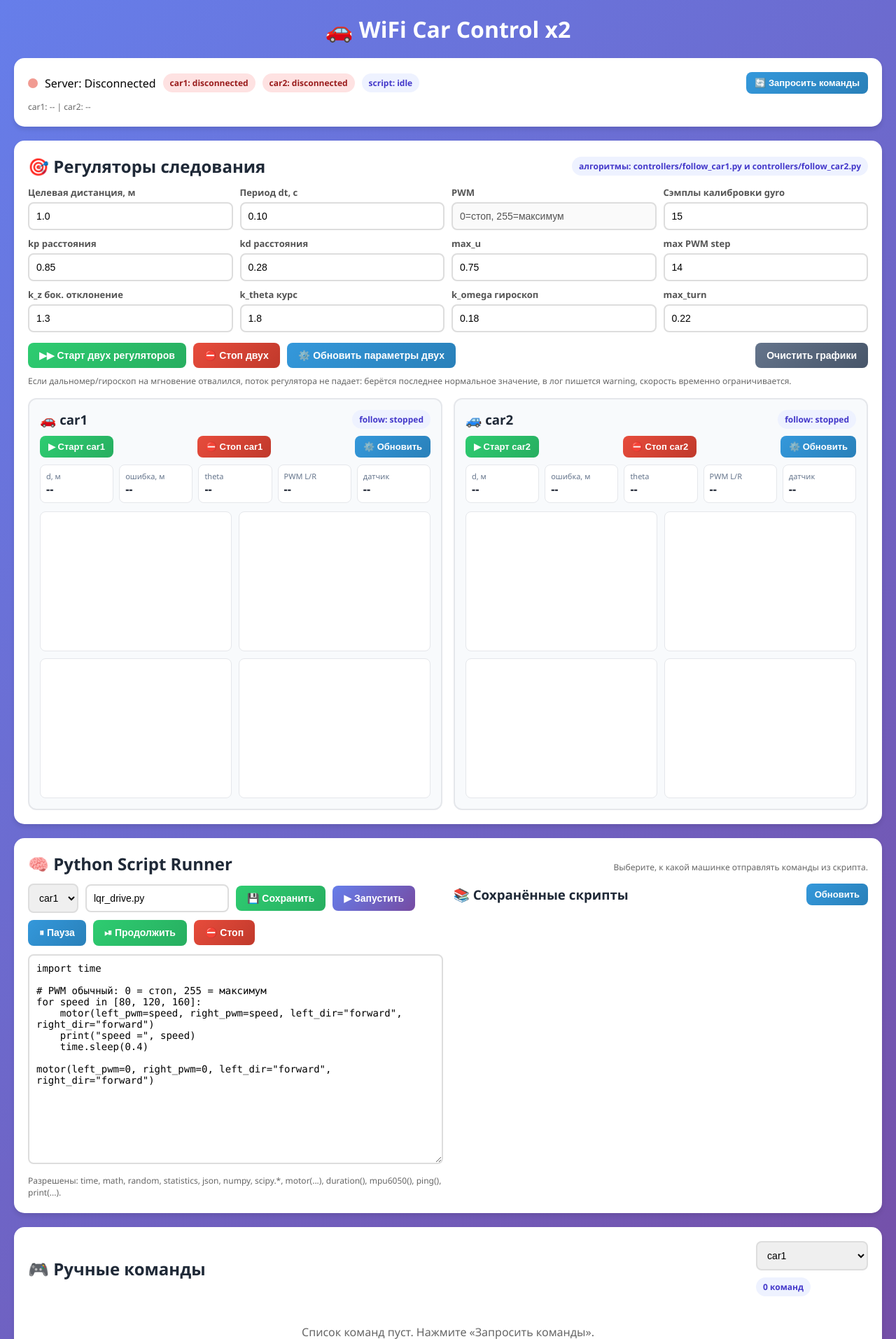
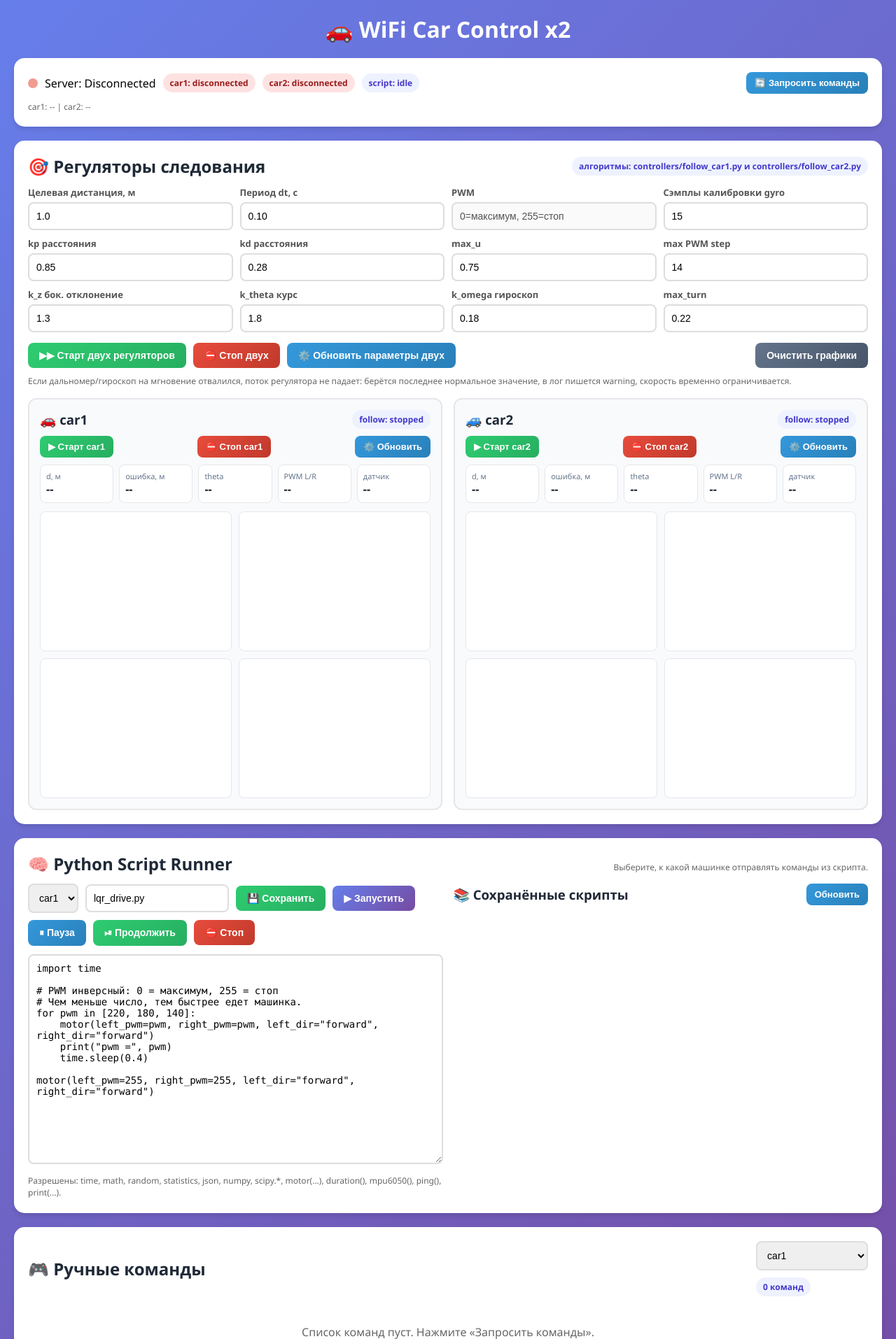
Before and after one commit to cPhasma/prime-robotics-control, a Flask app: page / in a window 1280 px wide. Shown: the top 1914 px of the page at 70% size. Run offline with Flask 3, Linux system fonts and the light colour scheme; a map, chart or similar area stays blank; some libraries are stand-ins or nearby versions.

Commit message:
Fix inverted PWM mapping for motor driver

```diff
--- a/scripts/follow_distance_demo.py
+++ b/scripts/follow_distance_demo.py
@@ -19,7 +19,7 @@ def clamp(x, lo, hi):
 
 def norm_to_pwm(u):
     u = clamp(u, 0.0, 1.0)
-    return int(u * 255)
+    return int(round(255 * (1 - u)))
 
 prev_e_d = 0.0
 e_d_dot_f = 0.0
@@ -54,4 +54,4 @@ for step in range(200):
     prev_e_d = e_d
     time.sleep(DT)
 
-motor(left_pwm=0, right_pwm=0, left_dir="forward", right_dir="forward")
+motor(left_pwm=255, right_pwm=255, left_dir="forward", right_dir="forward")
--- a/scripts/lqr_drive.py
+++ b/scripts/lqr_drive.py
@@ -6,7 +6,7 @@ def drive_step(speed, delay_s=0.1):
     time.sleep(delay_s)
 
 def stop_car():
-    motor(left_pwm=0, right_pwm=0, left_dir="forward", right_dir="forward")
+    motor(left_pwm=255, right_pwm=255, left_dir="forward", right_dir="forward")
 
 for i in range(3):
     drive_step(140 + i * 10, 0.1)
--- a/server.py
+++ b/server.py
@@ -72,8 +72,8 @@ registered_commands_by_car = {car_id: [] for car_id in CAR_IDS}
 pending_commands = {}
 pending_lock = threading.Lock()
 
-# Теперь PWM обычный: 0 = стоп, 255 = максимум. Это исправляет проблему с "полным газом".
-MOTOR_PWM_INVERTED = False
+# ВАЖНО: у этой машинки PWM инверсный: 0 = максимум, 255 = стоп.
+MOTOR_PWM_INVERTED = True
 
 
 def normalize_car_id(car_id):
@@ -440,8 +440,8 @@ def try_emergency_stop(car_id='car1', reason=''):
             payload = {
                 'cmd': 'motor',
                 'command_id': str(uuid.uuid4()),
-                'left_pwm': 0,
-                'right_pwm': 0,
+                'left_pwm': 255,
+                'right_pwm': 255,
                 'left_dir': 'forward',
                 'right_dir': 'forward',
             }
--- a/templates/index.html
+++ b/templates/index.html
@@ -126,7 +126,7 @@
         <div class="grid-4" style="margin-top: 12px;">
             <div><label>Целевая дистанция, м</label><input id="followTargetDistance" type="number" step="0.05" value="1.0"></div>
             <div><label>Период dt, c</label><input id="followDt" type="number" step="0.01" value="0.10"></div>
-            <div><label>PWM</label><input type="text" value="0=стоп, 255=максимум" disabled></div>
+            <div><label>PWM</label><input type="text" value="0=максимум, 255=стоп" disabled></div>
             <div><label>Сэмплы калибровки gyro</label><input id="followGyroSamples" type="number" step="5" value="15"></div>
             <div><label>kp расстояния</label><input id="followKpD" type="number" step="0.05" value="0.85"></div>
             <div><label>kd расстояния</label><input id="followKdD" type="number" step="0.02" value="0.28"></div>
@@ -221,13 +221,14 @@
                 </div>
                 <textarea id="scriptEditor" class="editor">import time
 
-# PWM обычный: 0 = стоп, 255 = максимум
-for speed in [80, 120, 160]:
-    motor(left_pwm=speed, right_pwm=speed, left_dir="forward", right_dir="forward")
-    print("speed =", speed)
+# PWM инверсный: 0 = максимум, 255 = стоп
+# Чем меньше число, тем быстрее едет машинка.
+for pwm in [220, 180, 140]:
+    motor(left_pwm=pwm, right_pwm=pwm, left_dir="forward", right_dir="forward")
+    print("pwm =", pwm)
     time.sleep(0.4)
 
-motor(left_pwm=0, right_pwm=0, left_dir="forward", right_dir="forward")
+motor(left_pwm=255, right_pwm=255, left_dir="forward", right_dir="forward")
 </textarea>
                 <div class="telemetry">Разрешены: time, math, random, statistics, json, numpy, scipy.*, motor(...), duration(), mpu6050(), ping(), print(...).</div>
             </div>
@@ -496,9 +497,9 @@ motor(left_pwm=0, right_pwm=0, left_dir="forward", right_dir="forward")
                             <select name="left_dir"><option value="forward">Вперёд</option><option value="backward">Назад</option></select>
                         </div>
                         <div class="form-group">
-                            <label>Левый PWM: 0 стоп, 255 максимум</label>
-                            <input type="range" name="left_pwm" min="0" max="255" value="0">
-                            <div class="range-value left-val">0</div>
+                            <label>Левый PWM: 0 максимум, 255 стоп</label>
+                            <input type="range" name="left_pwm" min="0" max="255" value="255">
+                            <div class="range-value left-val">255</div>
                         </div>
                     </div>
                     <div>
@@ -507,9 +508,9 @@ motor(left_pwm=0, right_pwm=0, left_dir="forward", right_dir="forward")
                             <select name="right_dir"><option value="forward">Вперёд</option><option value="backward">Назад</option></select>
                         </div>
                         <div class="form-group">
-                            <label>Правый PWM: 0 стоп, 255 максимум</label>
-                            <input type="range" name="right_pwm" min="0" max="255" value="0">
-                            <div class="range-value right-val">0</div>
+                            <label>Правый PWM: 0 максимум, 255 стоп</label>
+                            <input type="range" name="right_pwm" min="0" max="255" value="255">
+                            <div class="range-value right-val">255</div>
                         </div>
                     </div>
                 </div>`;
```
Also changed, not shown: FOLLOW_CONTROLLER_PATCH.md (+4 -4 lines), GUIDE_RU.md (+2 -2 lines), TWO_CARS_PATCH_NOTES_RU.md (+4 -7 lines), controllers/follow_base.py (+8 -7 lines), scripts/follow_distance_smooth.py (+4 -4 lines), CHANGELOG.md.
